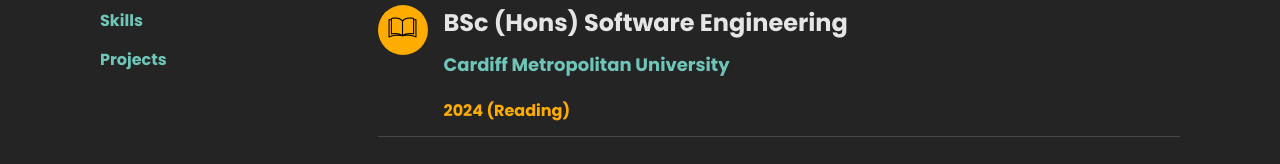
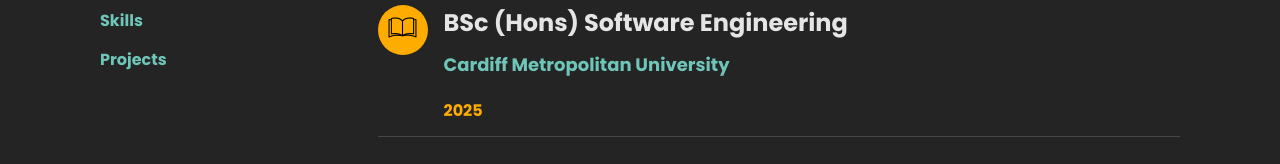
Before and after one commit to thiran-naleendra/my_portfolio, a plain HTML site: page index.html in a window 1280 px wide. Shown: the part 2029-2193 px from the top of the page. Drawn offline with Linux system fonts and the light colour scheme; files whose address does not match are found by name.

Commit message:
Update index.html

```diff
--- a/index.html
+++ b/index.html
@@ -181,7 +181,7 @@
 								<h2>BSc (Hons) Software Engineering </h2>
 								<span class="position">Cardiff Metropolitan University</span>
 								<p></p>
-								<span class="date">2024 (Reading)  </span>
+								<span class="date">2025 </span>
 								<!-- <div class="counter-wrap ftco-animate d-flex mt-md-3">
 									<div class="text">
 										<p><a href="https://drive.google.com/file/d/1ztng1l7vUL-yBeeJVoc4Rh9oCVV3CVCS/view?usp=share_link" class="btn btn-primary py-3 px-3" target="_blank">View Certificate</a></p>
```
